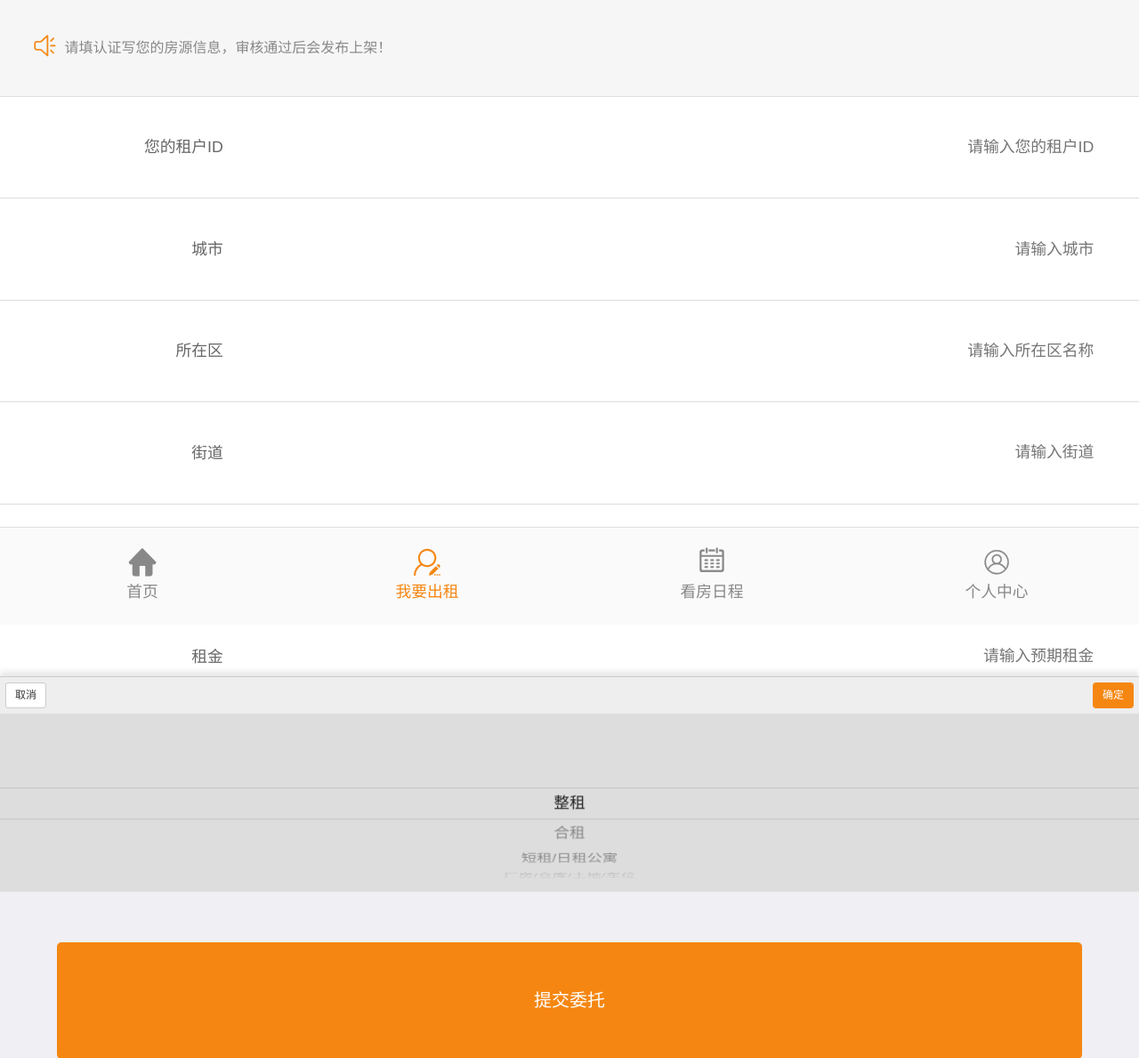
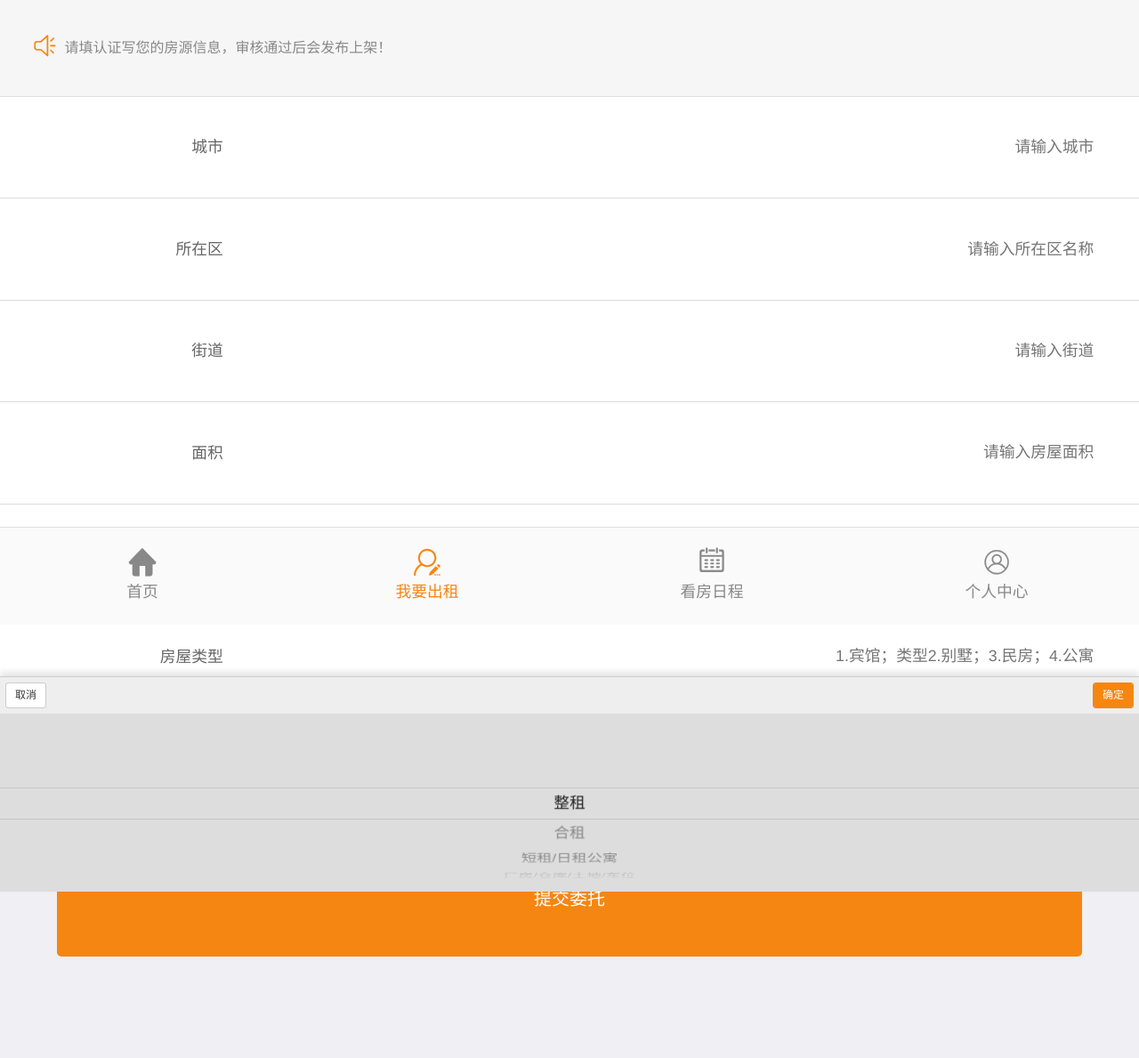
Before and after one commit to chengminggit/c2cWeb, a PHP site: page /lease.php in a window 1280 px wide. Shown: the part 98-1287 px from the top of the page at 89% size. Run offline with PHP 8.4, Linux system fonts and the light colour scheme.

Commit message:
系统管理员

```diff
--- a/user/dboperate/houselease-add.php
+++ b/user/dboperate/houselease-add.php
@@ -5,7 +5,7 @@
  * Date: 2018/7/5
  * Time: 9:24
  */
-$lessorID = $_GET['lessorID'];
+$cookieid = $_COOKIE["logid"];
 $city = $_GET['city'];
 $county = $_GET['county'];
 $street = $_GET['street'];
@@ -37,7 +37,7 @@ $result = $conn->query($sql);
 $raw = $result->fetch_assoc();
 $id = $raw["id"]+1;
 $conn->query("set names utf8");
-$sql= "INSERT INTO house (ID, lessorID, status, city, county, street, area, rent, discount,house.type) VALUES ('$id','$lessorID', 1,'$city', '$county', '$street', '$area', '$rent', 1, '$type')";
+$sql= "INSERT INTO house (ID, lessorID, status, city, county, street, area, rent, discount,house.type) VALUES ('$id','$cookieid', 1,'$city', '$county', '$street', '$area', '$rent', 1, '$type')";
 
 $result = $conn->query($sql);
 $conn->close();
--- a/user/index.html
+++ b/user/index.html
@@ -169,7 +169,7 @@
 		    	<div class="content clearfloat box-s">
 		    		<div class="list clearfloat fl box-s">
 		    			<!--<a href="house-details.php">-->
-							<a href="house-details1.php" class="see">预约看房</a>
+							<a href="house-details1.php" class="see"  id="yuyuekanfang">预约看房</a>
 							<a href="house-details1-buy.php" class="dinggou">我要下单</a>
 			    			<div class="tu clearfloat">
 			    				<span></span>
@@ -312,4 +312,5 @@
         }
     }
 </script>
+
 </html>
--- a/user/lease.php
+++ b/user/lease.php
@@ -57,10 +57,6 @@
 				<div class="land-ctent land-ctenttwo clearfloat">
 					<ul>
 						<li class="box-s clearfloat">
-							<p class="tit fl">您的租户ID</p>
-							<input type="text" name="" id="addID" value="" placeholder="请输入您的租户ID" class="fl" />
-						</li>
-						<li class="box-s clearfloat">
 							<p class="tit fl">城市</p>
 							<input type="text" name="" id="addcity" value="" placeholder="请输入城市" class="fl" />
 						</li>
@@ -108,7 +104,6 @@
 		<script type="text/javascript">
 
 			$("#submit").on("click",function(){
-				var lessorID=$("#addID").val().trim();
 				var city=$("#addcity").val().trim();
 				var county =$("#addcounty").val().trim();
 				var street=$("#addstreet").val().trim();
@@ -117,8 +112,8 @@
 				var type=$("#addtype").val().trim();
 
 
-				if(lessorID==""||city==""||county==""||street==""||area==""||rent==""||type==""){
-					alert("租户ID，城市，所在区，街道，面积，租金，房屋类型不能为空");
+				if(city==""||county==""||street==""||area==""||rent==""||type==""){
+					alert("城市，所在区，街道，面积，租金，房屋类型不能为空");
 					return false;
 				}
 				else{
@@ -127,7 +122,6 @@
 						url:"dboperate/houselease-add.php",
 						async:false,
 						data:{
-							lessorID:lessorID,
 							city:city,
 							county:county,
 							street:street,
@@ -181,8 +175,8 @@
 			</ul>
 		</footer>
 
-		<!--弹窗内容 star-->
-	    <div id="loginmodal" class="box-s loginmodaltwo" style="display:none;">
+<!--		<!--弹窗内容 star-->
+<!--	    <div id="loginmodal" class="box-s loginmodaltwo" style="display:none;">
 			<form id="loginform" name="loginform" method="post" action="">
 				<div class="center"><input type="submit" name="loginbtn" id="loginbtn" class="flatbtn-blutwo hidemodal" value="" tabindex="3"></div>
 			</form>
@@ -200,9 +194,10 @@
 				</div>
 				<input type="button" name="" id="" value="好的，我知道了" class="btn btn1" />
 			</div>
-		</div>
-	    <!--弹窗内容 end-->
+		</div>-->
+	    <!--弹窗内容 end-->-->
 	</body>
+
 	<script type="text/javascript" src="js/jquery-1.8.3.min.js" ></script>
 	<script type="text/javascript" src="slick/slick.min.js" ></script>
 	<script type="text/javascript" src="js/jquery.leanModal.min.js"></script>
```
Also changed, not shown: user/dboperate/house-details-show.php (added, +7 -0 lines).
